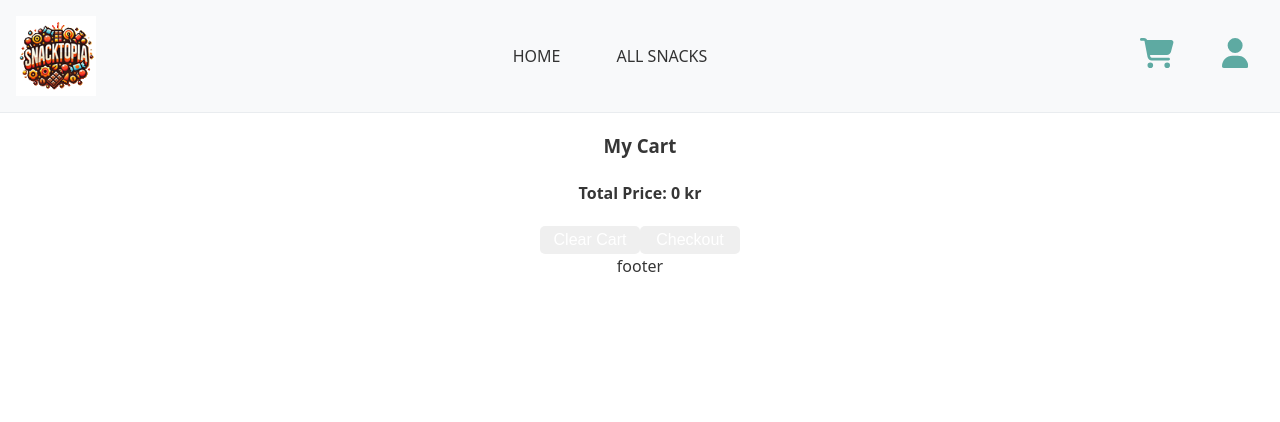
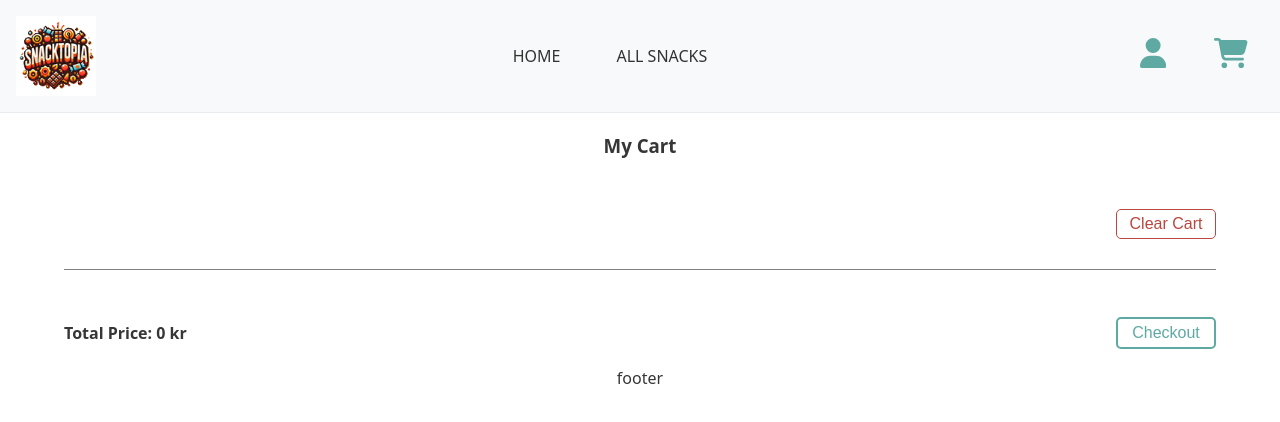
Before and after one commit to Huizh365/ecommerce-project, a React (Vite) app in the folder ecommerce-shop/: page /cart in a window 1280 px wide. Shown: the top 422 px of the page. Built offline with nearby package versions, Linux system fonts and the light colour scheme.

Commit message:
adjusted  cart page style and navbar cart icon

```diff
--- a/ecommerce-shop/src/components/Nav.tsx
+++ b/ecommerce-shop/src/components/Nav.tsx
@@ -1,9 +1,11 @@
 import logo from "../assets/logo.png"
+import { useCart } from "../hooks/useCart"
+import { CartItem } from "../models/CartItem"
 import "../styles/nav.css"
 
 export const Nav = () => {
-//
-//
+    const {cart} = useCart()
+    const cartItemCount = cart.reduce((total, item:CartItem) => total + item.quantity, 0)
 
     return (
         <nav className="navbar">
@@ -17,15 +19,15 @@ export const Nav = () => {
             </div>
 
             <div className="nav-right">
-                <a id="user-enter" href="/cart">
-                <svg xmlns="http://www.w3.org/2000/svg" height="30" width="33.75" viewBox="0 0 576 512"><path fill="#5eaaa2" d="M0 24C0 10.7 10.7 0 24 0L69.5 0c22 0 41.5 12.8 50.6 32l411 0c26.3 0 45.5 25 38.6 50.4l-41 152.3c-8.5 31.4-37 53.3-69.5 53.3l-288.5 0 5.4 28.5c2.2 11.3 12.1 19.5 23.6 19.5L488 336c13.3 0 24 10.7 24 24s-10.7 24-24 24l-288.3 0c-34.6 0-64.3-24.6-70.7-58.5L77.4 54.5c-.7-3.8-4-6.5-7.9-6.5L24 48C10.7 48 0 37.3 0 24zM128 464a48 48 0 1 1 96 0 48 48 0 1 1 -96 0zm336-48a48 48 0 1 1 0 96 48 48 0 1 1 0-96z"/></svg>
+                <a id="user-enter" href="/admin">
+                <svg xmlns="http://www.w3.org/2000/svg" height="30" width="26.25" viewBox="0 0 448 512"><path fill="#5eaaa2" d="M224 256A128 128 0 1 0 224 0a128 128 0 1 0 0 256zm-45.7 48C79.8 304 0 383.8 0 482.3C0 498.7 13.3 512 29.7 512l388.6 0c16.4 0 29.7-13.3 29.7-29.7C448 383.8 368.2 304 269.7 304l-91.4 0z"/></svg>
                 </a>
                 <div id="cart-number">
-                    <a href="/admin">
-                    <svg xmlns="http://www.w3.org/2000/svg" height="30" width="26.25" viewBox="0 0 448 512"><path fill="#5eaaa2" d="M224 256A128 128 0 1 0 224 0a128 128 0 1 0 0 256zm-45.7 48C79.8 304 0 383.8 0 482.3C0 498.7 13.3 512 29.7 512l388.6 0c16.4 0 29.7-13.3 29.7-29.7C448 383.8 368.2 304 269.7 304l-91.4 0z"/></svg>
-                    {/* {cartItemCount > 0 && (
+                    <a  href="/cart" id="cart-enter">
+                    <svg xmlns="http://www.w3.org/2000/svg" height="30" width="33.75" viewBox="0 0 576 512"><path fill="#5eaaa2" d="M0 24C0 10.7 10.7 0 24 0L69.5 0c22 0 41.5 12.8 50.6 32l411 0c26.3 0 45.5 25 38.6 50.4l-41 152.3c-8.5 31.4-37 53.3-69.5 53.3l-288.5 0 5.4 28.5c2.2 11.3 12.1 19.5 23.6 19.5L488 336c13.3 0 24 10.7 24 24s-10.7 24-24 24l-288.3 0c-34.6 0-64.3-24.6-70.7-58.5L77.4 54.5c-.7-3.8-4-6.5-7.9-6.5L24 48C10.7 48 0 37.3 0 24zM128 464a48 48 0 1 1 96 0 48 48 0 1 1 -96 0zm336-48a48 48 0 1 1 0 96 48 48 0 1 1 0-96z"/></svg>
+                    {cartItemCount > 0 && (
                        <span id="cart-count">{cartItemCount}</span>
-                    )} */}
+                    )}
                     </a>
                 </div>
             </div>
--- a/ecommerce-shop/src/pages/Cart.tsx
+++ b/ecommerce-shop/src/pages/Cart.tsx
@@ -2,6 +2,7 @@ import { useCart } from "../hooks/useCart"
 import { CartItem } from "../models/CartItem"
 import { ICartActionType } from "../reducers/CartReducer"
 import { IProduct } from "../types/Product"
+import "../styles/cart.css"
 
 export const Cart = () => {
 
@@ -37,10 +38,11 @@ export const Cart = () => {
         <>
         <div className="container">
             <h3>My Cart</h3>
+            <button className="clear-btn" onClick={clearCart}>Clear Cart</button>
             <div className="cart-list">
                 {cart.map((item) => (
                     <div className="item-wrapper" key={item.product.id}>
-                        <img src={item.product.image}/>
+                        <img src={item.product.image} className="item-img"/>
                         <div className="item-info">
                             <p className="item-name">{item.product.name}</p>
                             <p className="item-price">{item.product.price} kr</p>
@@ -54,15 +56,17 @@ export const Cart = () => {
                                 onClick={() => changeQuantity(item.product, 1)}
                             >+</button>
                         </div>
+
                         <button className="remove-item-btn"
                             onClick={() => {removeItem(item)}}
                         >Remove</button>
                     </div>
                 ))}
             </div>
+            <div className="check-out-wrapper">
             <h4 className="total-price">Total Price: {totalPrice} kr</h4>
-            <button className="clear-btn" onClick={clearCart}>Clear Cart</button>
             <button className="checkout-btn">Checkout</button>
+            </div>
         </div>
         </>
     )
--- /dev/null
+++ b/ecommerce-shop/src/styles/cart.css
@@ -0,0 +1,78 @@
+.container {
+    display: flex;
+    flex-direction: column;
+    gap: 30px;
+}
+
+
+.cart-list {
+    display: flex;
+    flex-direction: column;
+    gap: 20px;
+    width: 100%;
+    margin: 0 auto;
+    border-bottom: 1px solid grey;
+}
+
+.item-wrapper {
+    display: flex;
+    flex-direction: row;
+    justify-content:space-between;
+    align-items: center;
+}
+
+.item-img {
+    height: 80px;
+    width: 80px;
+    object-fit: cover;
+}
+
+.item-info {
+    text-align: left;
+    width: 30%;
+}
+
+.quantity-change {
+    display: flex;
+    flex-direction: row;
+    justify-content: center;
+    align-items: center;
+    gap: 5px;
+}
+
+.quantity-btn {
+    color: black;
+    background-color: white;
+}
+
+.remove-item-btn, .clear-btn {
+    color: #B9463F;
+    background-color: white;
+    border: 1px solid #B9463F;
+    font-weight: 500;
+}
+.remove-item-btn:hover, .clear-btn:hover {
+    color: white;
+    background-color: #B9463F;
+    cursor: pointer;
+}
+
+.clear-btn {
+    margin-left: auto;
+}
+
+.check-out-wrapper {
+    display: flex;
+    justify-content: space-between;
+    align-items: center;
+}
+.checkout-btn {
+    color:#5EAAA2;
+    background-color: white;
+    border: 2px solid #5EAAA2;
+}
+.checkout-btn:hover {
+    color: white;
+    background-color: #5EAAA2;
+    cursor: pointer;
+}
--- a/ecommerce-shop/src/styles/nav.css
+++ b/ecommerce-shop/src/styles/nav.css
@@ -49,3 +49,15 @@
     width: auto;
     cursor: pointer;
 }
+
+#cart-enter {
+    position: relative;
+}
+#cart-count {
+    font-size: 20px;
+    position:absolute;
+    top: -12px;
+    right: -12px;
+    color: #B9463F;
+
+}
```
